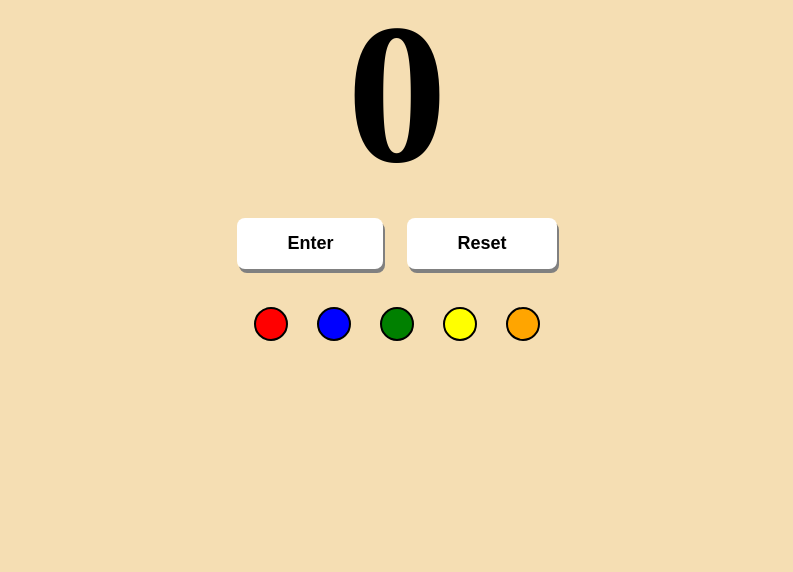
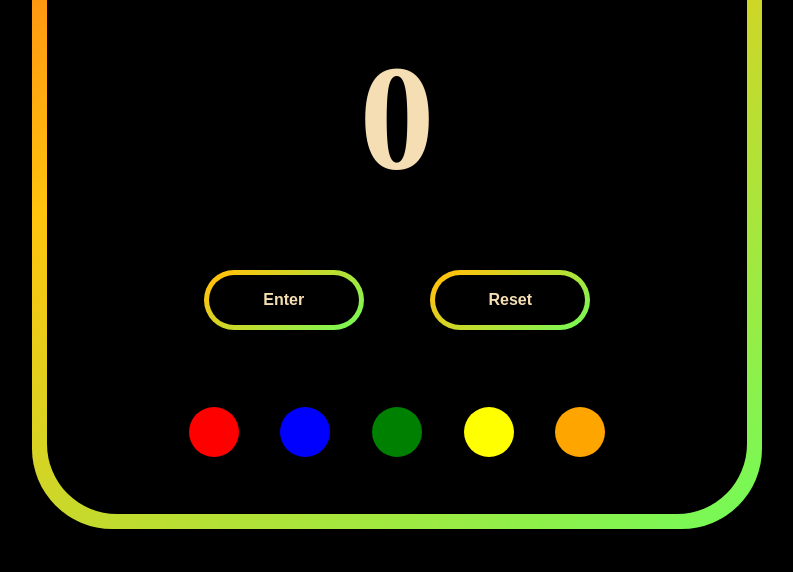
Before and after one commit to AkulaPhanidhar/Counter, a plain HTML site: page index.html in a window 1280 px wide. Shown: the part 244-816 px from the top of the page, without its empty margins (243-1036 px from the left). Drawn offline with Linux system fonts and the light colour scheme; files that its build step writes are made by us from their sources.

Commit message:
first commit

```diff
--- a/index.css
+++ b/index.css
@@ -1,3 +1,60 @@
+body {
+    height: 100vh;
+    background-color: black;
+    display: flex;
+    justify-content: center;
+    align-items: center;
+}
+
+.outer-div {
+    height: 730px;
+    width: 730px;
+    border-radius: 11%;
+    display: flex;
+    justify-content: center;
+    align-items: center;
+    background: linear-gradient(145deg, rgba(249,15,216),
+                                        rgba(245,67,119),
+                                        rgba(252,28,28),
+                                        rgba(255,195,13),
+                                        rgba(114,251,89));
+    background-size: 500%;
+    background-position: top left;
+    animation: counter 10s ease-in-out infinite;
+    transition: .3s;
+}
+
+@keyframes counter {
+    0% {
+        background-position: top left;
+    }
+    50% {
+        background-position: bottom right;
+    }
+    100% {
+        background-position: top left;
+    }
+}
+
+.inner-div {
+    height: 700px;
+    width: 700px;
+    border-radius: 10%;
+    background-color: black;
+    display: flex;
+    flex-direction: column;
+    justify-content: space-evenly;
+    align-items: center;
+}
+
+.button-div {
+    height: 100px;
+    width: 500px;
+    display: flex;
+    justify-content: space-evenly;
+    align-items: center;
+}
+
 .hello {
     border-radius: 5px;
     padding: 5px 25px;
@@ -5,66 +62,90 @@
     border-width: 2.5px;
 }
 
-.hello::placeholder {
-  color: rgb(122, 118, 118);
+.counter {
+    width: 600px;
+    font-size: 100px;
+    font-weight: bold;
+    color: cyan;
+    display: flex;
+    justify-content: center;
+    align-items: center;
 }
 
-.can {
-  font-size: 100px;
-  font-weight: bold;
+.out-lol {
+    height: 80px;
+    width: 180px;
+    display: flex;
+    justify-content: center;
+    align-items: center;
 }
 
-button {
-  padding: 5px 25px;
-  border-width: 2.5px;
-  border-radius: 5px;
+.lol {
+    height: 60px;
+    width: 160px;
+    display: flex;
+    justify-content: center;
+    align-items: center;
+    border-radius: 50px;
+    background: linear-gradient(145deg, rgba(249,15,216),
+                                        rgba(245,67,119),
+                                        rgba(252,28,28),
+                                        rgba(255,195,13),
+                                        rgba(114,251,89));
+    background-size: 500%;
+    background-position: top left;
+    animation: counter 10s ease-in-out infinite;
+    transition: .3s;
 }
 
-body {
-  text-align: center;
-  background-color: wheat;
+.lol:hover {
+    height: 70px;
+    width: 170px;
 }
 
 .btn {
-  margin-top: 50px;
-  padding: 15px 50px;
-  font-size: large;
+    height: 50px;
+    width: 150px;
+    border-radius: 50px;
+    font-size: medium;
     font-weight: bold;
-  border-width: 2.5px;
-  background-color: white;
+    background-color: black;
+    color: wheat;
     border: none;
-  box-shadow: 2px 4px gray;
-  transition-duration: 250ms;
-  border-radius: 8px;
-  margin: 10px;
     cursor: pointer;
+    transition: .3s;
 }
 
 .btn:hover {
-  background-color: rgb(165, 41, 41);
-  color: white;
+    height: 60px;
+    width: 160px;
+    border: none;
 }
 
-#bob {
-  font-size: 200px;
-  margin-top: 100px;
+#number {
+    height: 150px;
+    width: 600px;
+    font-size: 150px;
     font-weight: bold;
+    color: wheat;
+    display: flex;
+    justify-content: center;
+    align-items: center;
 }
 
 .color-container {
+    width: 500px;
+    height: 50px;
     display: flex;
-  width: 25%;
-  margin: auto;
-  height: 70px;
-  padding: 10px;
+    justify-content: space-evenly;
+    align-items: center;
 }
 
-.Col {
-  height: 30px;
-  width: 30px;
+.Color {
+    height: 50px;
+    width: 50px;
     border-radius: 50%;
-  margin: auto;
-  border: 2px solid black;
+    border: none;
     cursor: pointer;
 }
 
@@ -83,9 +164,3 @@ body {
 #c5 {
     background-color: orange;
 }
-
-@media only screen and (max-width: 600px) {
-  body {
-    background-color: black;
-  }
-}
--- a/index.html
+++ b/index.html
@@ -1,21 +1,35 @@
 <!DOCTYPE html>
 <html lang="en">
 <head>
-    <title>COUNTER</title>
-    <link rel="stylesheet" href="../CSS/index.css">
+    <title>Counter</title>
+    <link rel="stylesheet" href="index.css">
 </head>
 <body>
-    <div class="can">COUNTER</div>
-    <div id="bob">0</div>
-    <button id="btn1" class="btn">Enter</button>
-    <button id="btn2" class="btn">Reset</button>
-    <div class="color-container">
-        <div id="c1" class="Col"></div>
-        <div id="c2" class="Col"></div>
-        <div id="c3" class="Col"></div>
-        <div id="c4" class="Col"></div>
-        <div id="c5" class="Col"></div>
+    <div class="outer-div">
+        <div class="inner-div">
+            <div class="counter">COUNTER</div>
+            <div id="number">0</div>
+            <div class="button-div">
+            <div class="out-lol">
+                <div class="lol">
+                    <button id="btn1" class="btn">Enter</button>
+                </div>
+            </div>
+            <div class="out-lol">
+                <div class="lol">
+                    <button id="btn2" class="btn">Reset</button>
+                </div>
+            </div>
+            </div>
+            <div class="color-container">
+                <div id="c1" class="Color"></div>
+                <div id="c2" class="Color"></div>
+                <div id="c3" class="Color"></div>
+                <div id="c4" class="Color"></div>
+                <div id="c5" class="Color"></div>
+            </div>
+        </div>
     </div>
 </body>
-    <script src="../JS/index.js"></script>
+    <script src="index.js"></script>
 </html>
--- a/index.js
+++ b/index.js
@@ -2,8 +2,7 @@ let N = 0
 let Y = 0
 
 function Next1() {
-    let hol = document.getElementById("bob")
-    // hol.innerText = parseInt(hol.innerText) + 1
+    let hol = document.getElementById("number")
     N = N + 1
     hol.innerText = N
 }
@@ -12,8 +11,8 @@ let lol = document.getElementById("btn1")
 lol.onclick = Next1
 
 function Next2() {
-    let boy = document.getElementById("bob")
-    boy.style.color = "black"
+    let boy = document.getElementById("number")
+    boy.style.color = "wheat"
     if (boy.innerText == "0") {
         alert("It's Already Zero")
     }
@@ -25,35 +24,35 @@ let bol = document.getElementById("btn2")
 bol.onclick = Next2
 
 let full1 = () => {
-    let bot = document.getElementById("bob")
+    let bot = document.getElementById("number")
     bot.style.color = "red"
 }
 let c1 = document.getElementById("c1")
 c1.onclick = full1
 
 let full2 = () => {
-    let bot = document.getElementById("bob")
+    let bot = document.getElementById("number")
     bot.style.color = "blue"
 }
 let c2 = document.getElementById("c2")
 c2.onclick = full2
 
 let full3 = () => {
-    let bot = document.getElementById("bob")
+    let bot = document.getElementById("number")
     bot.style.color = "green"
 }
 let c3 = document.getElementById("c3")
 c3.onclick = full3
 
 let full4 = () => {
-    let bot = document.getElementById("bob")
+    let bot = document.getElementById("number")
     bot.style.color = "yellow"
 }
 let c4 = document.getElementById("c4")
 c4.onclick = full4
 
 let full5 = () => {
-    let bot = document.getElementById("bob")
+    let bot = document.getElementById("number")
     bot.style.color = "orange"
 }
 let c5= document.getElementById("c5")
```
Lines whose indentation alone changed are shown as unchanged.
